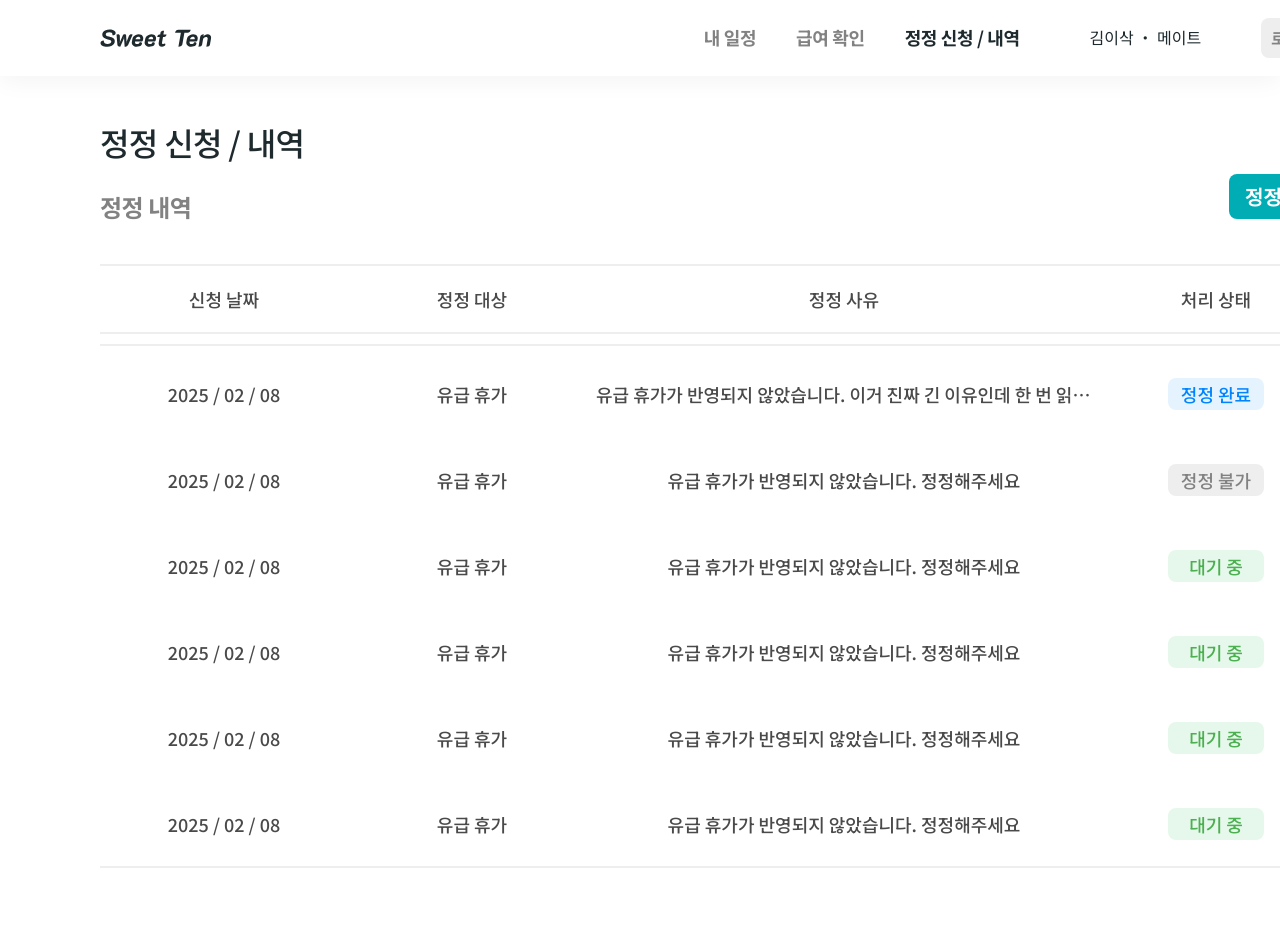
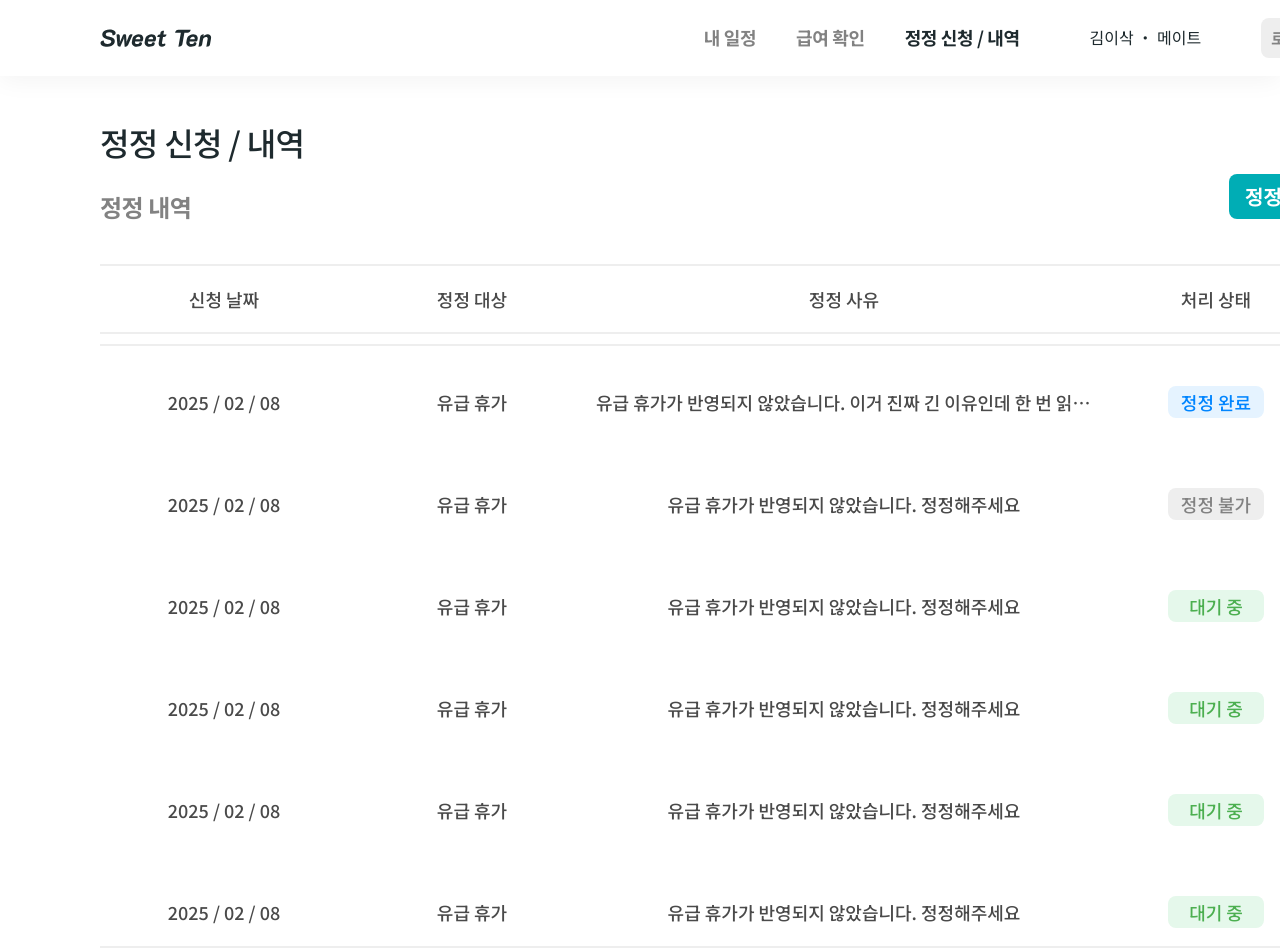
Before and after one commit to Dev-FE-3/toy-project2-team2, a React (Vite) app: page /SalaryAdjustment in a window 1280 px wide. Shown: the top 948 px of the page. Before the commit the page ends 868 px from the top, so only its background shows below. Built offline with nearby package versions, Linux system fonts and the light colour scheme; no server answers; sample sign-in values are in the browser's storage; a web font is replaced by a local one.

Commit message:
Feat : body 높이 수정

```diff
--- a/src/pages/salaryAdjustment/SalaryAdjustment.jsx
+++ b/src/pages/salaryAdjustment/SalaryAdjustment.jsx
@@ -24,8 +24,8 @@ const HeaderTable = styled.table`
   font-size: var(--font-size-title-small);
   font-weight: 500;
   table-layout: fixed;
-  /* border-spacing: 0;
-  border-collapse: separate; */
+  border-spacing: 0;
+  border-collapse: separate;
 
   th {
     padding: 24px 0;
@@ -48,7 +48,8 @@ const HeaderTable = styled.table`
 `;
 
 const BodyContainer = styled.div`
-  max-height: 520px;
+  //max-height: 540px;
+  max-height: 600px;
   overflow-y: auto;
   border-bottom: 2px solid var(--background-color);
   margin-top: 10px;
@@ -65,9 +66,8 @@ const BodyTable = styled.table`
   table-layout: fixed;
   border-spacing: 0 10px;
   border-collapse: separate;
-
   td {
-    padding: 22px 0;
+    padding: 30px 0;
     text-align: center;
   }
 
```
